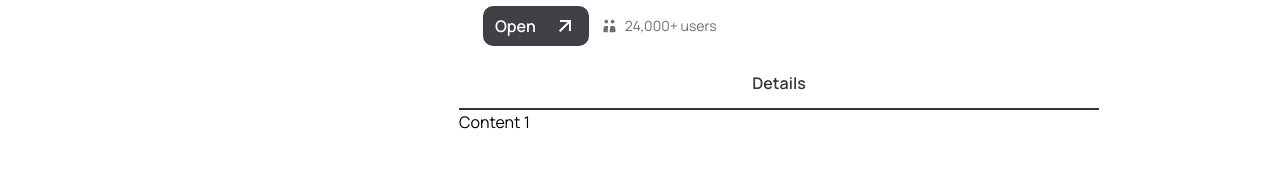
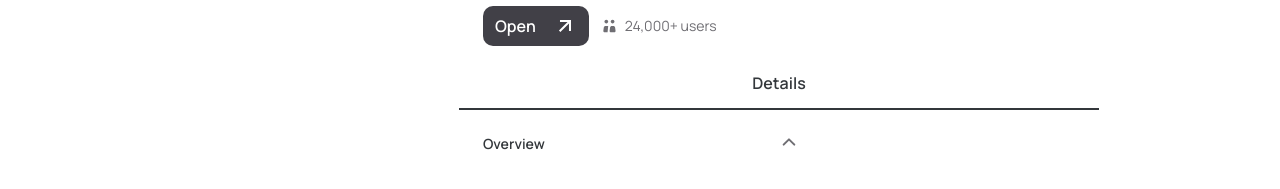
Before and after one commit to Sharpmind015/NearChallenge, a Next.js app: page /experience/1 in a window 1280 px wide. Shown: the part 277-466 px from the top of the page. Built offline with nearby package versions, Linux system fonts and the light colour scheme.

Commit message:
add disclosure to overview tab

```diff
--- /dev/null
+++ b/components/Overview.tsx
@@ -0,0 +1,26 @@
+import {FC} from 'react';
+import { Disclosure } from '@headlessui/react'
+
+interface Props {
+  content: string
+}
+
+const Overview : FC<Props> = ({content}) => {
+  return (
+    <Disclosure as="article" className='mt-6'>
+      {({ open }) => (
+        <>
+          <Disclosure.Button className='flex justify-between w-full'>
+            <h3 className='heading heading--1'>Overview</h3>
+            <svg className={`${open ? "transform rotate-180" : ""} transition-transform`} width="17" height="16" viewBox="0 0 17 16" fill="none" xmlns="http://www.w3.org/2000/svg">
+              <path d="M3.64764 10.6667L8.98098 5.33333L14.3143 10.6667" stroke="#6F6E73" strokeWidth="2" strokeLinecap="round" strokeLinejoin="round"/>
+            </svg>
+          </Disclosure.Button>
+          <Disclosure.Panel className='mt-5 text-gray-200 text-sm leading-5.5 not-italic'>{content}</Disclosure.Panel>
+        </>
+      )}
+    </Disclosure>
+  )
+}
+
+export default Overview;
--- a/pages/experience/[id].tsx
+++ b/pages/experience/[id].tsx
@@ -6,6 +6,7 @@ import Image from 'next/image'
 import { Tab } from '@headlessui/react'
 import Container from '../../layouts/Container'
 import Topbar from '../../layouts/Topbar'
+import Overview from '../../components/Overview'
 
 const Experience: NextPage = () => {
   return (
@@ -42,8 +43,8 @@ const Experience: NextPage = () => {
               <Image src='/users.svg' width='16' height='16' alt='' />
               <p className='text-gray-300 text-sm leading-5.5 not-italic ml-2'>24,000+ users</p>
             </div>
-            <Tab.Group as='div' className='w-full mt-6 -mx-6'>
-              <Tab.List className='flex justify-between w-screen'>
+            <Tab.Group as='div' className='w-full mt-6'>
+              <Tab.List className='flex justify-between w-screen -mx-6'>
                 <Tab className={({ selected }) => selected ? 'text-base font-semibold text-gray-100 text-center w-1/2 border-gray-100 border-b-2 pb-3' : 'text-gray-300 text-base text-center w-1/2 pb-4'}>
                   Details
                 </Tab>
@@ -52,7 +53,9 @@ const Experience: NextPage = () => {
                 </Tab>
               </Tab.List>
               <Tab.Panels>
-                <Tab.Panel>Content 1</Tab.Panel>
+                <Tab.Panel>
+                  <Overview content='it is easy to electronically sign, manage and distribute all your contracts and documents safely, securely, anywhere, anytime- paperlessly.' />
+                </Tab.Panel>
                 <Tab.Panel>Content 2</Tab.Panel>
               </Tab.Panels>
             </Tab.Group>
```
